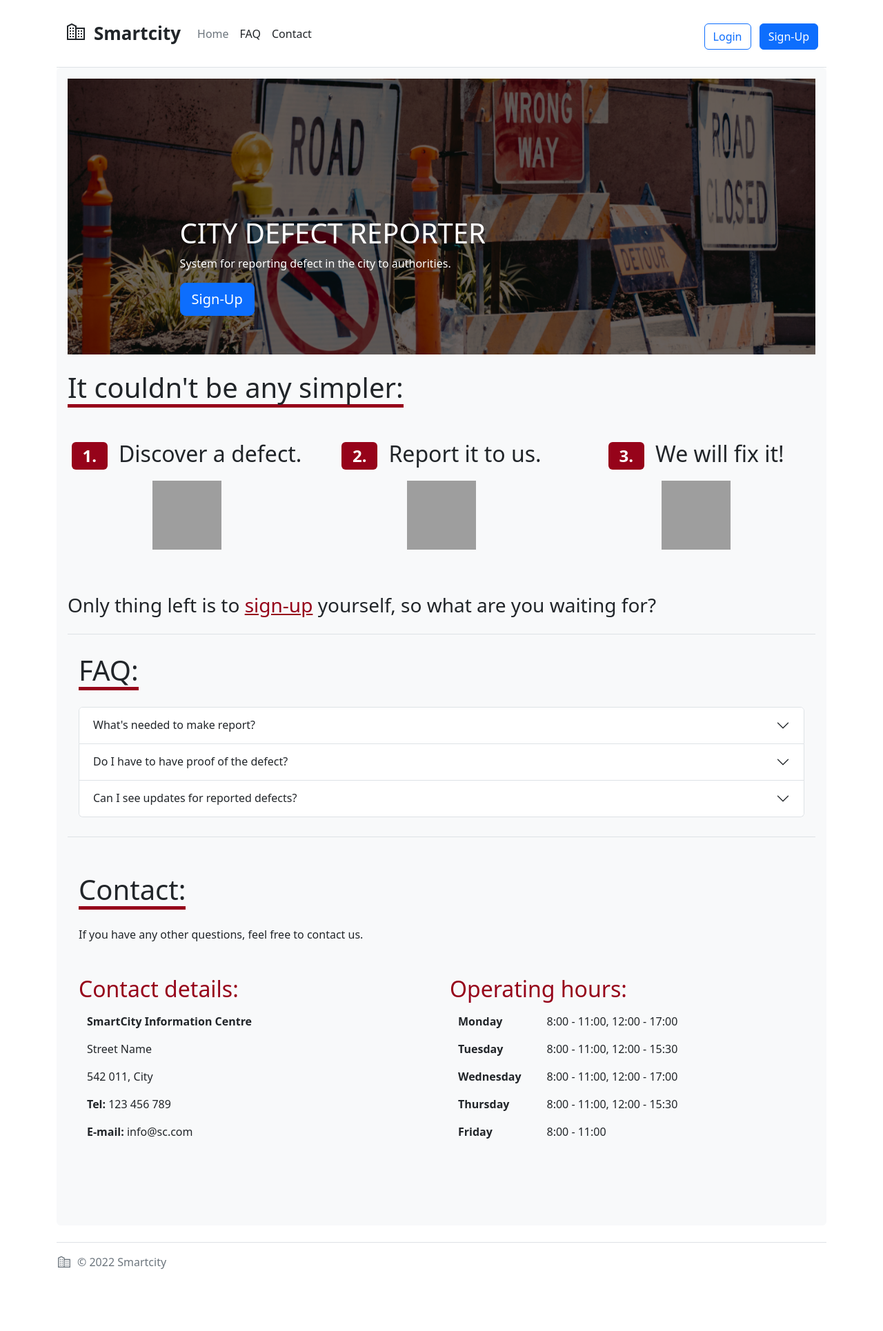
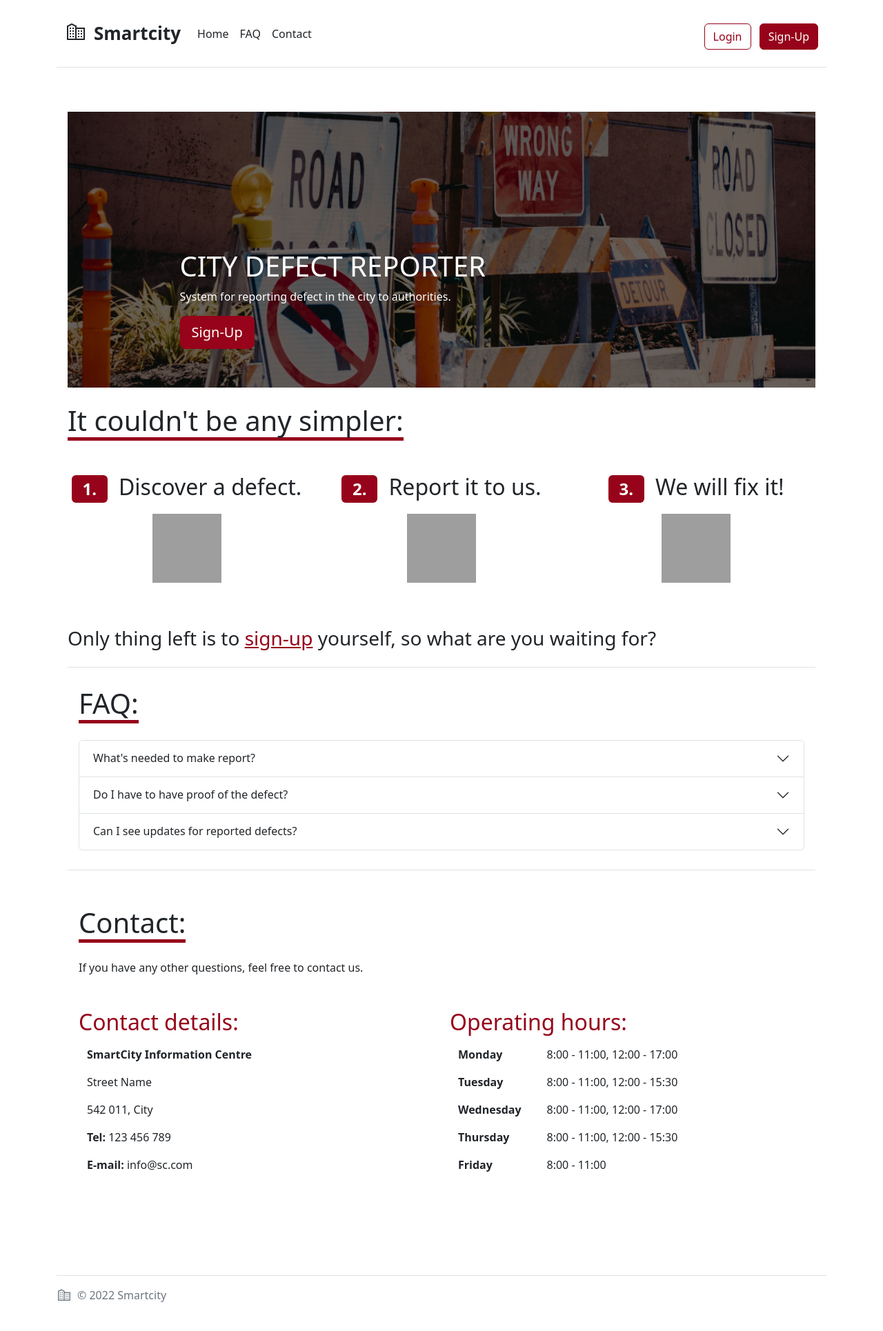
Before and after one commit to IIS-ITU-exceptions/IIS, a Flask app: page / in a window 1280 px wide. Shown: the whole page at 69% size. Before the commit the page ends 1840 px from the top, so only its background shows below. Run offline with Flask 2, Linux system fonts and the light colour scheme; data comes from the database, SQL or seed files in the repository; grey boxes are pictures that could not be loaded.

Commit message:
style: homepage styling

```diff
--- a/smartcity/templates/header.html
+++ b/smartcity/templates/header.html
@@ -1,5 +1,5 @@
 <div class="container">
-    <header class="py-3 border-bottom sticky-top">
+    <header class="py-3 border-bottom sticky-top mb-5">
         <nav id="navbar-main" class="navbar navbar-expand-lg">
             <div class="container-fluid">
                 <a href="{{ url_for("home.index") }}" class="navbar-brand text-dark text-decoration-none mr-5">
@@ -12,7 +12,7 @@
                 <div class="collapse navbar-collapse" id="navbarToggler01">
                     <ul class="navbar-nav me-auto mb-2 justify-content-center mb-md-0">
                         {% if not current_user.is_authenticated %}
-                            <li class="nav-item"><a href="#scrollspyHeading1" class="nav-link px-2 link-secondary">Home</a></li>
+                            <li class="nav-item"><a href="#scrollspyHeading1" class="nav-link px-2 link-dark">Home</a></li>
                             <li class="nav-item"><a href="#scrollspyHeading2" class="nav-link px-2 link-dark">FAQ</a></li>
                             <li class="nav-item"><a href="#scrollspyHeading3" class="nav-link px-2 link-dark">Contact</a></li>
                         {% endif %}
@@ -45,8 +45,8 @@
                     <div class="text-left align-items-center">
                         <div class="nav-item mt-2">
                             {% if current_user.is_anonymous %}
-                                <a href="{{ url_for("auth.login") }}"><button type="button" class="btn btn-outline-primary me-2">Login</button></a>
-                                <a href="{{ url_for("auth.signup") }}"><button type="button" class="btn btn-primary">Sign-Up</button></a>
+                                <a href="{{ url_for("auth.login") }}"><button type="button" class="btn btn-outline-light me-2" style="border-color: #96031A; color: #96031A">Login</button></a>
+                                <a href="{{ url_for("auth.signup") }}"><button type="button" class="btn btn-primary" style="background-color: #96031A; border-color: #96031A;">Sign-Up</button></a>
                             {% else %}
                                 <div class="nav-item dropdown">
                                     <a class="caret dropdown-toggle d-block link-dark text-decoration-none" style="outline: 0;" data-bs-toggle="dropdown" aria-expanded="false">
--- a/smartcity/templates/public/index.html
+++ b/smartcity/templates/public/index.html
@@ -1,7 +1,7 @@
 {% extends "layout.html" %}
 {% block content %}
     <div class="container">
-        <div data-bs-spy="scroll" data-bs-target="#navbar-example2" data-bs-root-margin="0px 0px -40%" data-bs-smooth-scroll="true" class="scrollspy-example bg-light p-3 rounded-2" tabindex="0">
+        <div data-bs-spy="scroll" data-bs-target="#navbar-main" data-bs-root-margin="0px 0px -40%" data-bs-smooth-scroll="true" class="scrollspy-example p-3 rounded-2" tabindex="0">
             <div id="myCarousel" class="carousel mb-4" data-bs-ride="carousel">
                 <div class="carousel-inner">
                     <div class="carousel-item active">
@@ -10,7 +10,7 @@
                             <div class="carousel-caption text-start">
                                 <h1 id="scrollspyHeading1" >CITY DEFECT REPORTER</h1>
                                 <p>System for reporting defect in the city to authorities.</p>
-                                <p><a class="btn btn-lg btn-primary" href="{{ url_for("auth.signup") }}">Sign-Up</a></p>
+                                <p><a class="btn btn-lg btn-primary" href="{{ url_for("auth.signup") }}" style="background-color: #96031A; border-color: #96031A;">Sign-Up</a></p>
                             </div>
                         </div>
                     </div>
```
